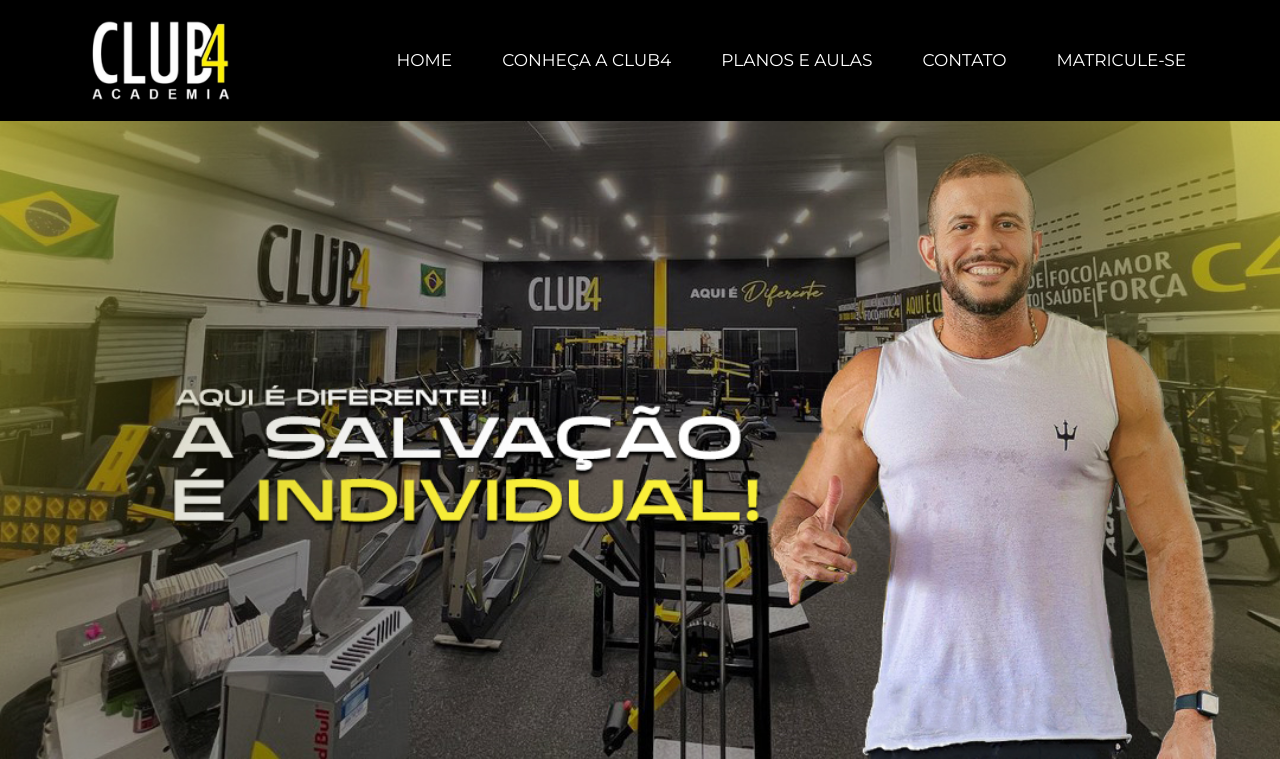
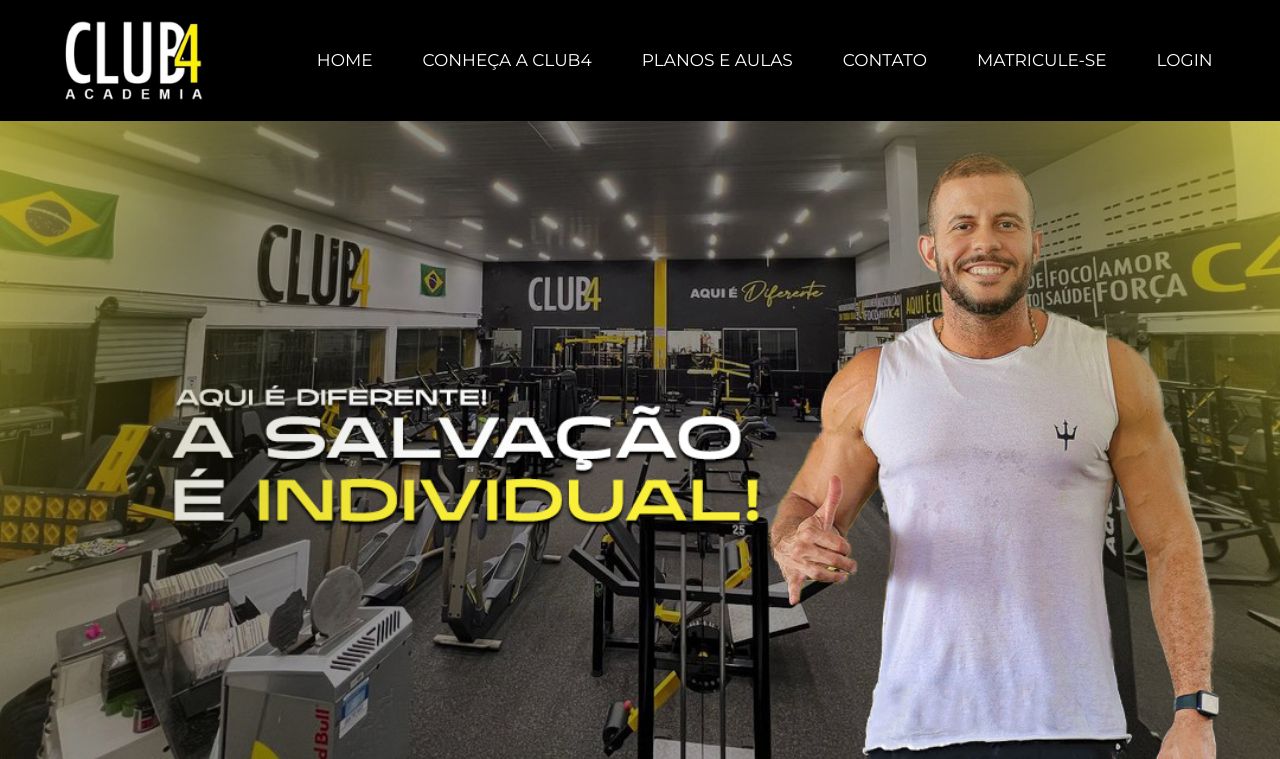
Before and after one commit to Vitorfjs/Projetowebphp, a PHP site: page / in a window 1280 px wide. Shown: the top 759 px of the page. Run offline with PHP 8.4, Linux system fonts and the light colour scheme; some libraries are stand-ins or nearby versions.

Commit message:
agr sim!

```diff
--- a/club4/topo.php
+++ b/club4/topo.php
@@ -13,6 +13,7 @@
         <a href="?pg=aulas">PLANOS E AULAS</a>
         <a href="?pg=faleconosco">CONTATO</a>
         <a href="?pg=matricula">MATRICULE-SE</a>
+        <a href="?pg=admin/login">LOGIN</a>
     </div>
 
 </div>
```
